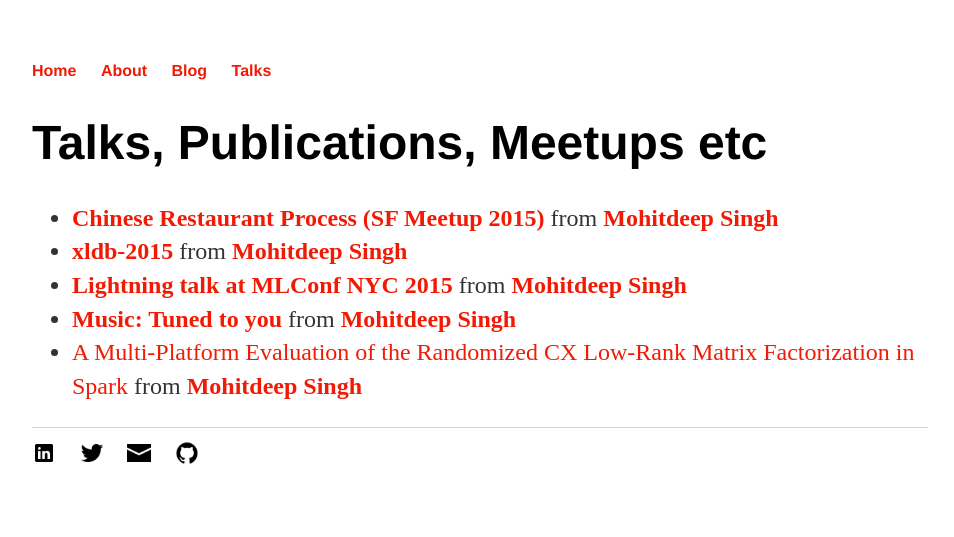
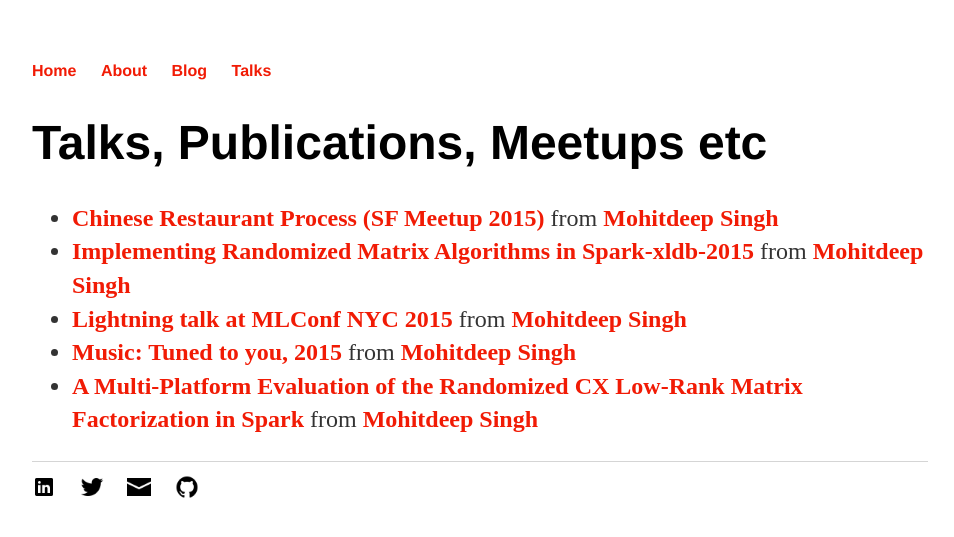
Before and after one commit to ensemblearner/ensemblearner.github.io, a Jekyll site: the page built from talks/index.html, in a window 1280 px wide. Shown: the top 537 px of the page, without its empty margins (160-1114 px from the left). Built offline with Jekyll 4.4.1, drawn with Linux system fonts in a browser that asks for light colours.

Commit message:
push changes

```diff
--- a/talks/index.html
+++ b/talks/index.html
@@ -7,11 +7,11 @@
 			<h1>Talks, Publications, Meetups etc</h1>
 			<ul>
 			<li><strong> <a href="//www.slideshare.net/MohitdeepSingh/chinese-restaurant-process" title="Chinese Restaurant Process" target="_blank">Chinese Restaurant Process (SF Meetup 2015)</a> </strong> from <strong><a target="_blank" href="//www.slideshare.net/MohitdeepSingh">Mohitdeep Singh</a></strong></li>
-			<li><strong> <a href="//www.slideshare.net/MohitdeepSingh/xldb2015" title="xldb-2015" target="_blank">xldb-2015</a> </strong> from <strong><a target="_blank" href="//www.slideshare.net/MohitdeepSingh">Mohitdeep Singh</a></strong></li>
+			<li><strong> <a href="//www.slideshare.net/MohitdeepSingh/xldb2015" title="Implementing Randomized Matrix Algorithms in Spark-xldb-2015" target="_blank">Implementing Randomized Matrix Algorithms in Spark-xldb-2015</a> </strong> from <strong><a target="_blank" href="//www.slideshare.net/MohitdeepSingh">Mohitdeep Singh</a></strong></li>
 			<li><strong> <a href="//www.slideshare.net/MohitdeepSingh/lightning-talk-at-mlconf-nyc-2015" title="Lightning talk at MLConf NYC 2015" target="_blank">Lightning talk at MLConf NYC 2015</a> </strong> from <strong><a target="_blank" href="//www.slideshare.net/MohitdeepSingh">Mohitdeep Singh</a></strong></li>
-			<li><strong> <a href="//www.slideshare.net/MohitdeepSingh/rdiosandeigo" title="Music: Tuned to you" target="_blank">Music: Tuned to you</a> </strong> from <strong><a target="_blank" href="//www.slideshare.net/MohitdeepSingh">Mohitdeep Singh</a></strong></li>
+			<li><strong> <a href="//www.slideshare.net/MohitdeepSingh/rdiosandeigo" title="Music: Tuned to you, 2015" target="_blank">Music: Tuned to you, 2015</a> </strong> from <strong><a target="_blank" href="//www.slideshare.net/MohitdeepSingh">Mohitdeep Singh</a></strong></li>
 
-			<li><a href="pdfs/cx_low_rank_mf.pdf" title="A Multi-Platform Evaluation of the Randomized CX Low-Rank Matrix Factorization in Spark" target="_blank">A Multi-Platform Evaluation of the Randomized CX Low-Rank Matrix Factorization in Spark</a> </strong> from <strong><a target="_blank" href="https://ensemblearner.github.io/">Mohitdeep Singh</a></strong></li>
+			<li><strong><a href="pdfs/cx_low_rank_mf.pdf" title="A Multi-Platform Evaluation of the Randomized CX Low-Rank Matrix Factorization in Spark" target="_blank">A Multi-Platform Evaluation of the Randomized CX Low-Rank Matrix Factorization in Spark</a> </strong> from <strong><a target="_blank" href="https://ensemblearner.github.io/">Mohitdeep Singh</a></strong></li>
 
 			</ul>
 
```
